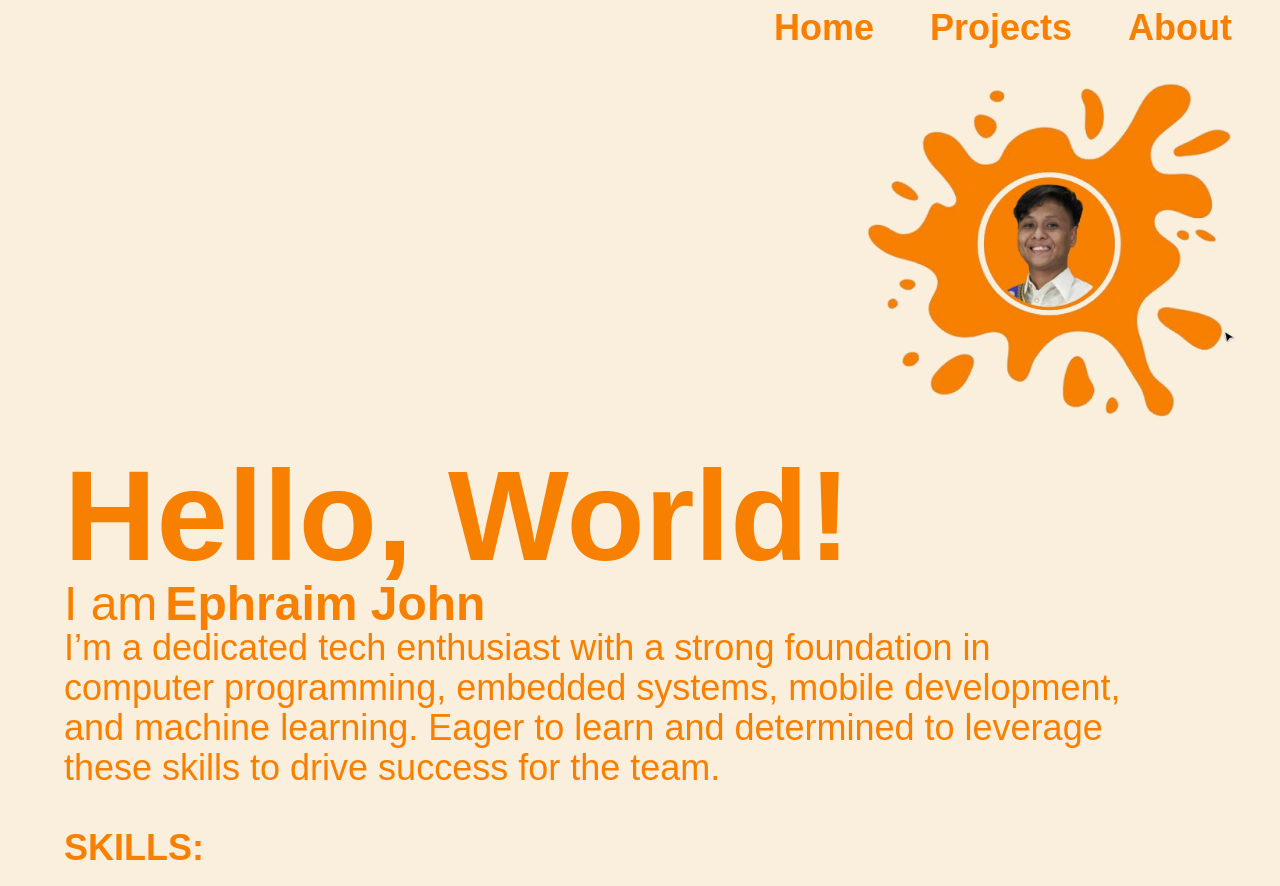
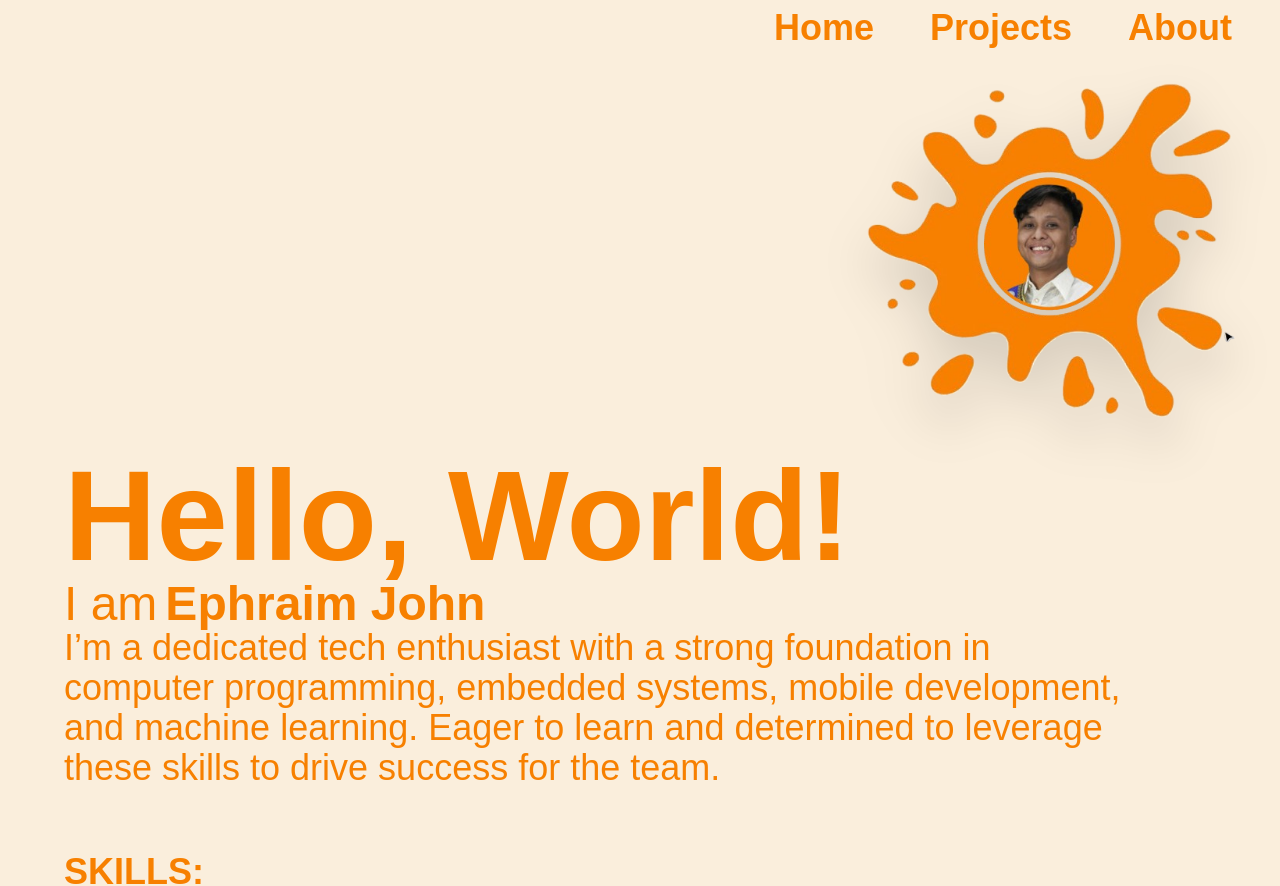
Before and after one commit to ephraaaaa/project-landing-page, a React (Vite) app: page / in a window 1280 px wide. Shown: the top 886 px of the page. Built offline with nearby package versions, Linux system fonts and the light colour scheme; a web font is replaced by a local one.

Commit message:
Update ShortDescription.jsx

```diff
--- a/src/components/ShortDescription.jsx
+++ b/src/components/ShortDescription.jsx
@@ -14,7 +14,7 @@ function Text(){
             Eager to learn and determined to leverage these skills
             to drive success for the team.
             </p>
-            <h5 className="mt-6 lg:mt-10 font-bold lg:text-4xl">
+            <h5 className="mt-6 lg:mt-16 font-bold lg:text-4xl">
                 SKILLS:
             </h5>
         </div>
@@ -24,7 +24,7 @@ function Text(){
 function SplashPhoto(){
     return (
         <div className="flex justify-end">
-                <img  className="absolute w-60  md:w-2/3 lg:w-2/6  z-106" src="/pp.png" alt="ephra img " />
+                <img  className="absolute w-60  md:w-2/3 lg:w-2/6  z-106 drop-shadow-2xl" src="/pp.png" alt="ephra img " />
         </div>
     )
 }
```
